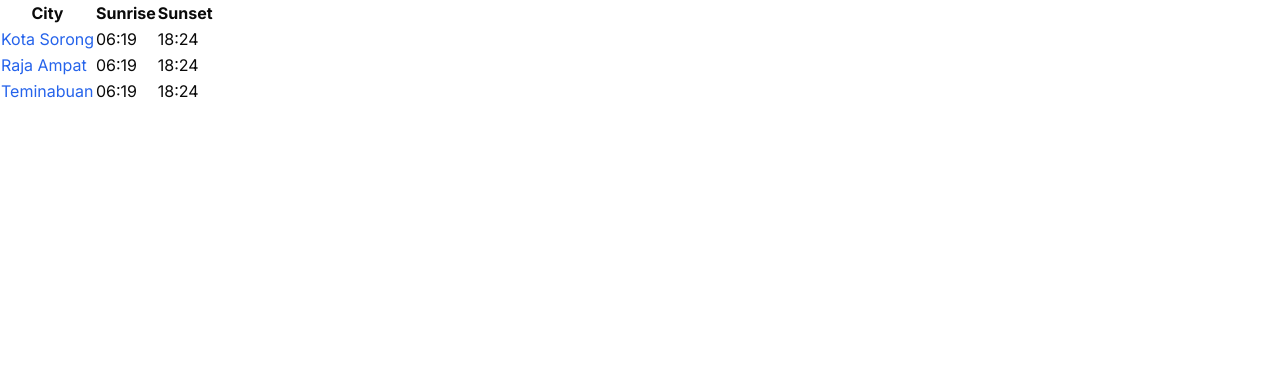
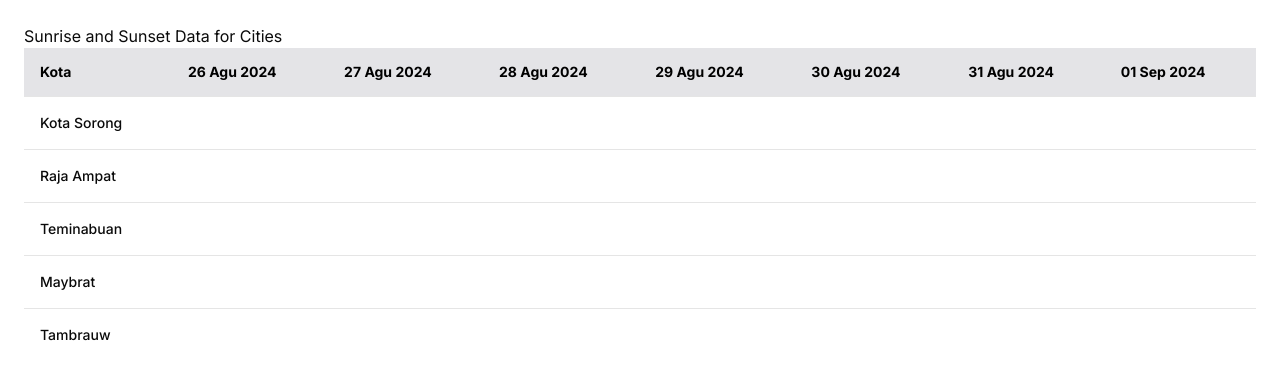
Before and after one commit to arifpatanduk/bmkg-ttm, a Next.js app: page / in a window 1280 px wide. Shown: the top 380 px of the page. Built offline with nearby package versions, Linux system fonts and the light colour scheme.

Commit message:
update base table

```diff
--- a/app/page.tsx
+++ b/app/page.tsx
@@ -1,69 +1,72 @@
-"use client"
+"use client";
 
 // pages/CityListPage.tsx
-import React, { useState } from 'react';
-import SolarDataModal from '../components/SolarDataModal';
-import { scrapeData, SolarData } from '../utils/scraperData';
+import {
+  Table,
+  TableBody,
+  TableCaption,
+  TableCell,
+  TableFooter,
+  TableHead,
+  TableHeader,
+  TableRow,
+} from "@/components/ui/table";
+import { cities } from "@/utils/cityData";
+import React, { useState } from "react";
 
-type City = {
-  name: string;
-  lat: string;
-  lon: string;
+const getCurrentWeekDates = (): string[] => {
+  const dates: string[] = [];
+  const options: Intl.DateTimeFormatOptions = {
+    day: "2-digit",
+    month: "short",
+    year: "numeric",
+  };
+
+  // const today = new Date();
+  const today = new Date();
+  const currentDay = today.getDay(); // 0 = Sunday, 1 = Monday, ..., 6 = Saturday
+
+  // Calculate the previous Monday
+  const mondayOffset = (currentDay === 0 ? -6 : 1) - currentDay; // If Sunday, go back 6 days, else adjust to the nearest Monday
+  const monday = new Date(today);
+  monday.setDate(today.getDate() + mondayOffset);
+
+  // Generate dates from Monday to Sunday
+  for (let i = 0; i < 7; i++) {
+    const nextDate: Date = new Date(monday);
+    nextDate.setDate(monday.getDate() + i);
+    const formattedDate: string = nextDate.toLocaleDateString("id-ID", options);
+    dates.push(formattedDate);
+  }
+
+  return dates;
 };
 
-const cities: City[] = [
-  { name: 'Kota Sorong', lat: "-0.8811", lon: "131.2875" },
-  { name: 'Raja Ampat', lat: "-0.2345", lon: "130.5066" },
-  { name: 'Teminabuan', lat: "-1.4055", lon: "132.0265" },
-  // Add more cities as needed
-];
-
 const CityListPage: React.FC = () => {
-  const [selectedCity, setSelectedCity] = useState<City | null>(null);
-  const [solarData, setSolarData] = useState<SolarData[]>([]);
-  const [modalOpen, setModalOpen] = useState(false);
-
-  const handleCityClick = async (city: City) => {
-    const data = await scrapeData(city.lat, city.lon);  // Adjust scrapeData to accept lat/lon
-    setSelectedCity(city);
-    setSolarData(data);
-    setModalOpen(true);
-  };
-
-  const handleCloseModal = () => {
-    setModalOpen(false);
-    setSelectedCity(null);
-  };
+  const dates = getCurrentWeekDates();
 
   return (
-    <div>
-      <table>
-        <thead>
-          <tr>
-            <th>City</th>
-            <th>Sunrise</th>
-            <th>Sunset</th>
-          </tr>
-        </thead>
-        <tbody>
+    <div className="mx-auto px-6 py-6">
+      <h1>Sunrise and Sunset Data for Cities</h1>
+      <Table>
+        <TableHeader className="bg-zinc-200">
+          <TableRow>
+            <TableHead className="text-black font-bold">Kota</TableHead>
+            {dates.map((date) => (
+              <TableHead key={date} className="text-black font-bold">
+                {date}
+              </TableHead>
+            ))}
+          </TableRow>
+        </TableHeader>
+        <TableBody>
           {cities.map((city) => (
-            <tr key={city.name} onClick={() => handleCityClick(city)}>
-              <td className="cursor-pointer text-blue-600">{city.name}</td>
-              <td>06:19</td>  {/* Replace with actual data */}
-              <td>18:24</td>  {/* Replace with actual data */}
-            </tr>
+            <TableRow key={city.name}>
+              <TableCell className="font-medium">{city.name}</TableCell>
+            </TableRow>
           ))}
-        </tbody>
-      </table>
-
-      {selectedCity && (
-        <SolarDataModal
-          isOpen={modalOpen}
-          onClose={handleCloseModal}
-          city={selectedCity.name}
-          solarData={solarData}
-        />
-      )}
+        </TableBody>
+      </Table>
     </div>
   );
 };
--- a/components/SolarDataModal.tsx
+++ b/components/SolarDataModal.tsx
@@ -1,4 +1,3 @@
-// components/SolarDataModal.tsx
 import { Dialog, DialogTrigger, DialogContent, DialogHeader, DialogTitle, DialogDescription, DialogClose } from './ui/dialog';
 import { Button } from './ui/button';
 
@@ -14,13 +13,8 @@
 
 const SolarDataModal: React.FC<SolarDataModalProps> = ({ isOpen, onClose, city, solarData }) => {
   return (
-    <Dialog>
-      <DialogTrigger asChild>
-        <Button variant="outline" className="text-black">
-          {city}
-        </Button>
-      </DialogTrigger>
-      <DialogContent>
+    <Dialog open={isOpen} onOpenChange={onClose}>
+      <DialogContent className="max-w-fit">
         <DialogHeader>
           <DialogTitle>Solar Data for {city}</DialogTitle>
           <DialogDescription>Detailed sunrise, sunset, and twilight information.</DialogDescription>
--- /dev/null
+++ b/components/ui/table.tsx
@@ -0,0 +1,117 @@
+import * as React from "react"
+
+import { cn } from "@/lib/utils"
+
+const Table = React.forwardRef<
+  HTMLTableElement,
+  React.HTMLAttributes<HTMLTableElement>
+>(({ className, ...props }, ref) => (
+  <div className="relative w-full overflow-auto">
+    <table
+      ref={ref}
+      className={cn("w-full caption-bottom text-sm", className)}
+      {...props}
+    />
+  </div>
+))
+Table.displayName = "Table"
+
+const TableHeader = React.forwardRef<
+  HTMLTableSectionElement,
+  React.HTMLAttributes<HTMLTableSectionElement>
+>(({ className, ...props }, ref) => (
+  <thead ref={ref} className={cn("[&_tr]:border-b", className)} {...props} />
+))
+TableHeader.displayName = "TableHeader"
+
+const TableBody = React.forwardRef<
+  HTMLTableSectionElement,
+  React.HTMLAttributes<HTMLTableSectionElement>
+>(({ className, ...props }, ref) => (
+  <tbody
+    ref={ref}
+    className={cn("[&_tr:last-child]:border-0", className)}
+    {...props}
+  />
+))
+TableBody.displayName = "TableBody"
+
+const TableFooter = React.forwardRef<
+  HTMLTableSectionElement,
+  React.HTMLAttributes<HTMLTableSectionElement>
+>(({ className, ...props }, ref) => (
+  <tfoot
+    ref={ref}
+    className={cn(
+      "border-t bg-muted/50 font-medium [&>tr]:last:border-b-0",
+      className
+    )}
+    {...props}
+  />
+))
+TableFooter.displayName = "TableFooter"
+
+const TableRow = React.forwardRef<
+  HTMLTableRowElement,
+  React.HTMLAttributes<HTMLTableRowElement>
+>(({ className, ...props }, ref) => (
+  <tr
+    ref={ref}
+    className={cn(
+      "border-b transition-colors hover:bg-muted/50 data-[state=selected]:bg-muted",
+      className
+    )}
+    {...props}
+  />
+))
+TableRow.displayName = "TableRow"
+
+const TableHead = React.forwardRef<
+  HTMLTableCellElement,
+  React.ThHTMLAttributes<HTMLTableCellElement>
+>(({ className, ...props }, ref) => (
+  <th
+    ref={ref}
+    className={cn(
+      "h-12 px-4 text-left align-middle font-medium text-muted-foreground [&:has([role=checkbox])]:pr-0",
+      className
+    )}
+    {...props}
+  />
+))
+TableHead.displayName = "TableHead"
+
+const TableCell = React.forwardRef<
+  HTMLTableCellElement,
+  React.TdHTMLAttributes<HTMLTableCellElement>
+>(({ className, ...props }, ref) => (
+  <td
+    ref={ref}
+    className={cn("p-4 align-middle [&:has([role=checkbox])]:pr-0", className)}
+    {...props}
+  />
+))
+TableCell.displayName = "TableCell"
+
+const TableCaption = React.forwardRef<
+  HTMLTableCaptionElement,
+  React.HTMLAttributes<HTMLTableCaptionElement>
+>(({ className, ...props }, ref) => (
+  <caption
+    ref={ref}
+    className={cn("mt-4 text-sm text-muted-foreground", className)}
+    {...props}
+  />
+))
+TableCaption.displayName = "TableCaption"
+
+export {
+  Table,
+  TableHeader,
+  TableBody,
+  TableFooter,
+  TableHead,
+  TableRow,
+  TableCell,
+  TableCaption,
+}
```
